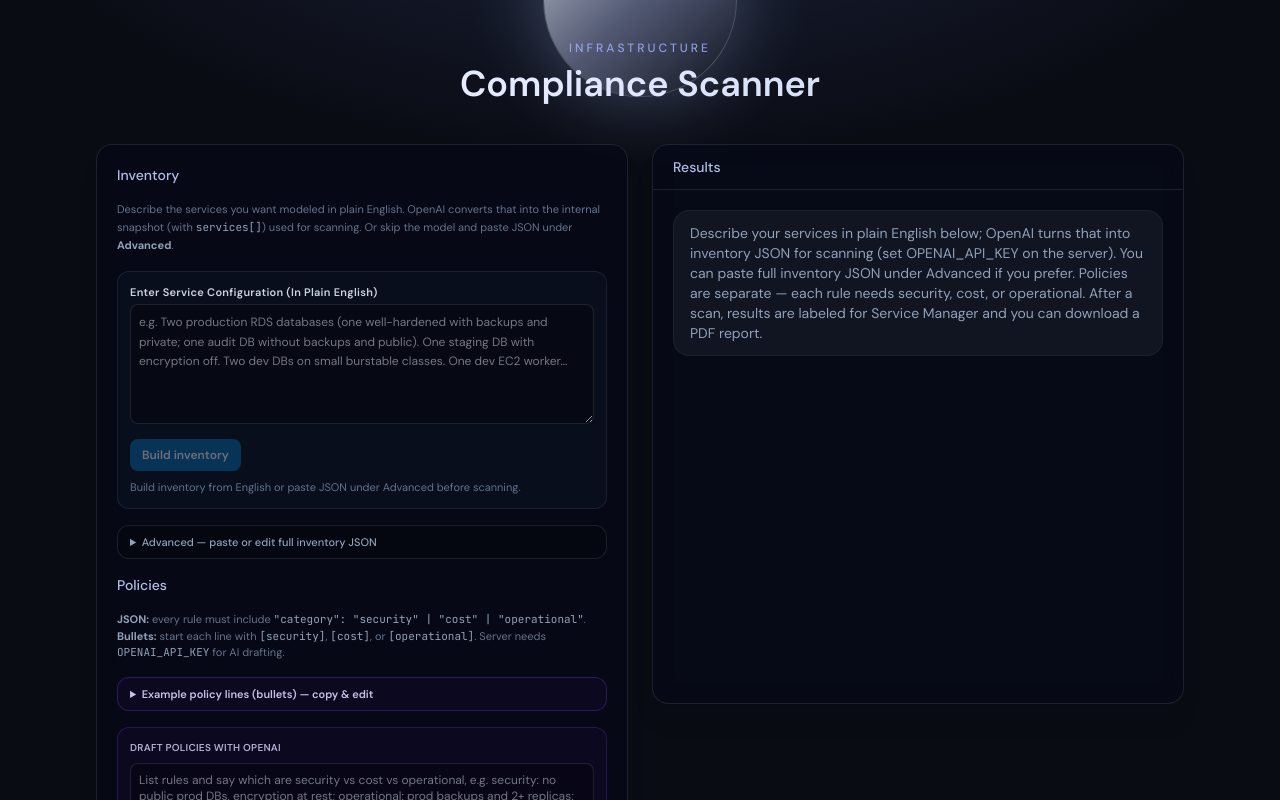
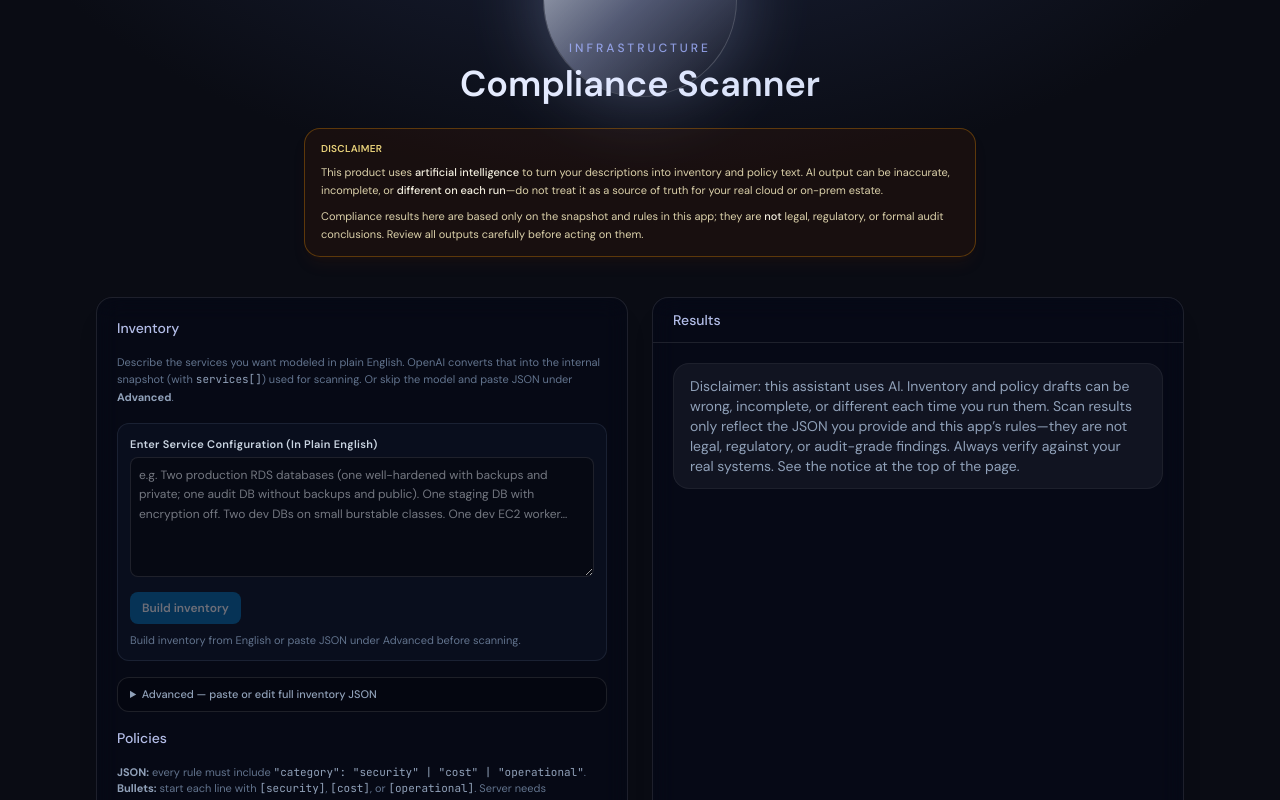
Before and after one commit to Rahul-Kaura/InfrastructureComplianceScanner, a Next.js app: page / in a window 1280 px wide. Shown: the top 800 px of the page. Built offline with nearby package versions, Linux system fonts and the light colour scheme.

Commit message:
Add prominent AI disclaimer under title; replace welcome copy

```diff
--- a/src/app/page.tsx
+++ b/src/app/page.tsx
@@ -90,7 +90,7 @@ export default function Home() {
     {
       id: "welcome",
       role: "system",
-      text: "Describe your services in plain English below; OpenAI turns that into inventory JSON for scanning (set OPENAI_API_KEY on the server). You can paste full inventory JSON under Advanced if you prefer. Policies are separate — each rule needs security, cost, or operational. After a scan, results are labeled for Service Manager and you can download a PDF report.",
+      text: "Disclaimer: this assistant uses AI. Inventory and policy drafts can be wrong, incomplete, or different each time you run them. Scan results only reflect the JSON you provide and this app’s rules—they are not legal, regulatory, or audit-grade findings. Always verify against your real systems. See the notice at the top of the page.",
     },
   ]);
   const [loading, setLoading] = useState(false);
@@ -268,6 +268,24 @@ export default function Home() {
         <h1 className="mt-2 bg-gradient-to-r from-slate-100 via-indigo-100 to-slate-300 bg-clip-text text-3xl font-semibold text-transparent md:text-4xl">
           Compliance Scanner
         </h1>
+        <aside
+          className="mx-auto mt-6 max-w-2xl rounded-2xl border border-amber-500/30 bg-amber-950/25 px-4 py-3 text-left shadow-lg shadow-amber-900/10"
+          role="note"
+          aria-label="AI disclaimer"
+        >
+          <p className="text-[10px] font-semibold uppercase tracking-wide text-amber-200/90">Disclaimer</p>
+          <p className="mt-2 text-[11px] leading-relaxed text-amber-100/85">
+            This product uses <strong className="font-medium text-amber-50/95">artificial intelligence</strong> to turn
+            your descriptions into inventory and policy text. AI output can be inaccurate, incomplete, or{" "}
+            <strong className="font-medium text-amber-50/95">different on each run</strong>—do not treat it as a source
+            of truth for your real cloud or on-prem estate.
+          </p>
+          <p className="mt-2 text-[11px] leading-relaxed text-amber-100/85">
+            Compliance results here are based only on the snapshot and rules in this app; they are{" "}
+            <strong className="font-medium text-amber-50/95">not</strong> legal, regulatory, or formal audit
+            conclusions. Review all outputs carefully before acting on them.
+          </p>
+        </aside>
       </header>
 
       <div className="relative z-10 grid flex-1 gap-6 lg:grid-cols-2">
```
